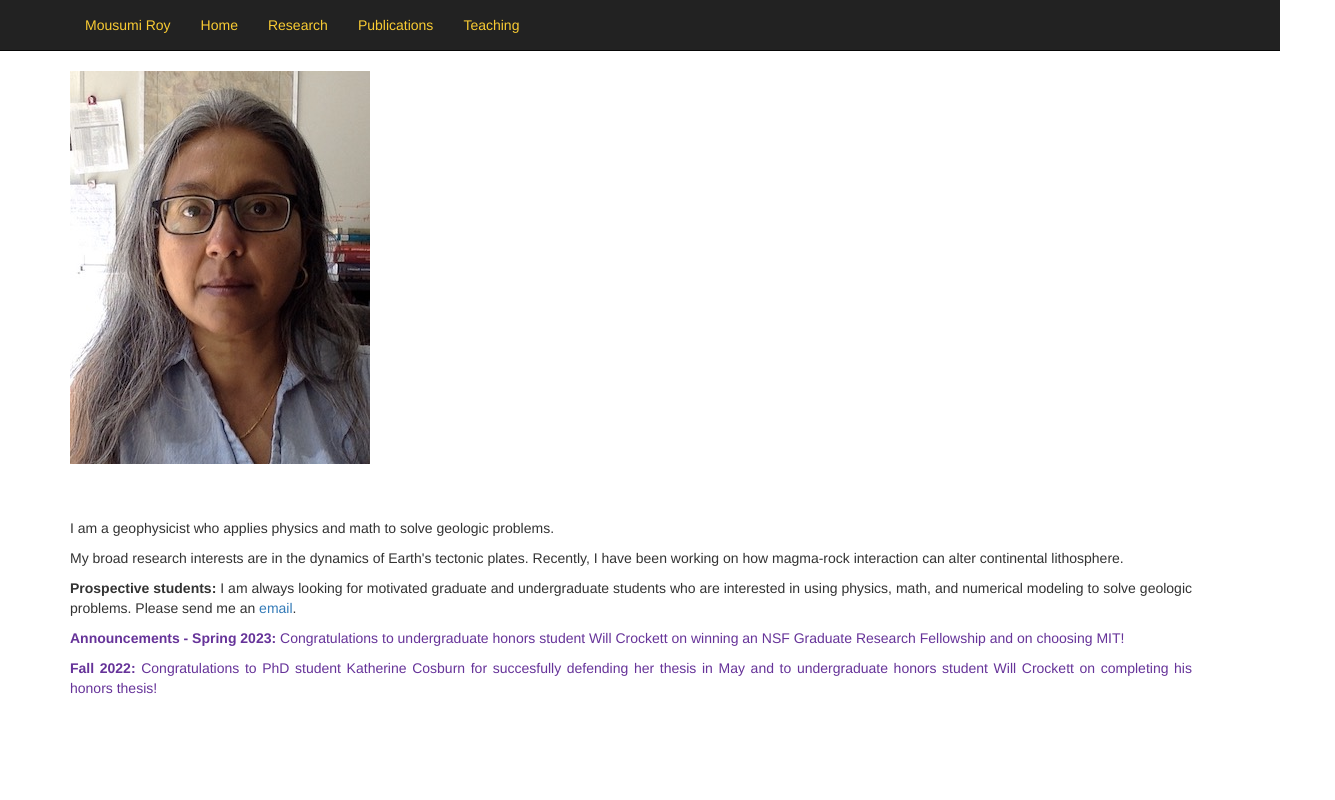
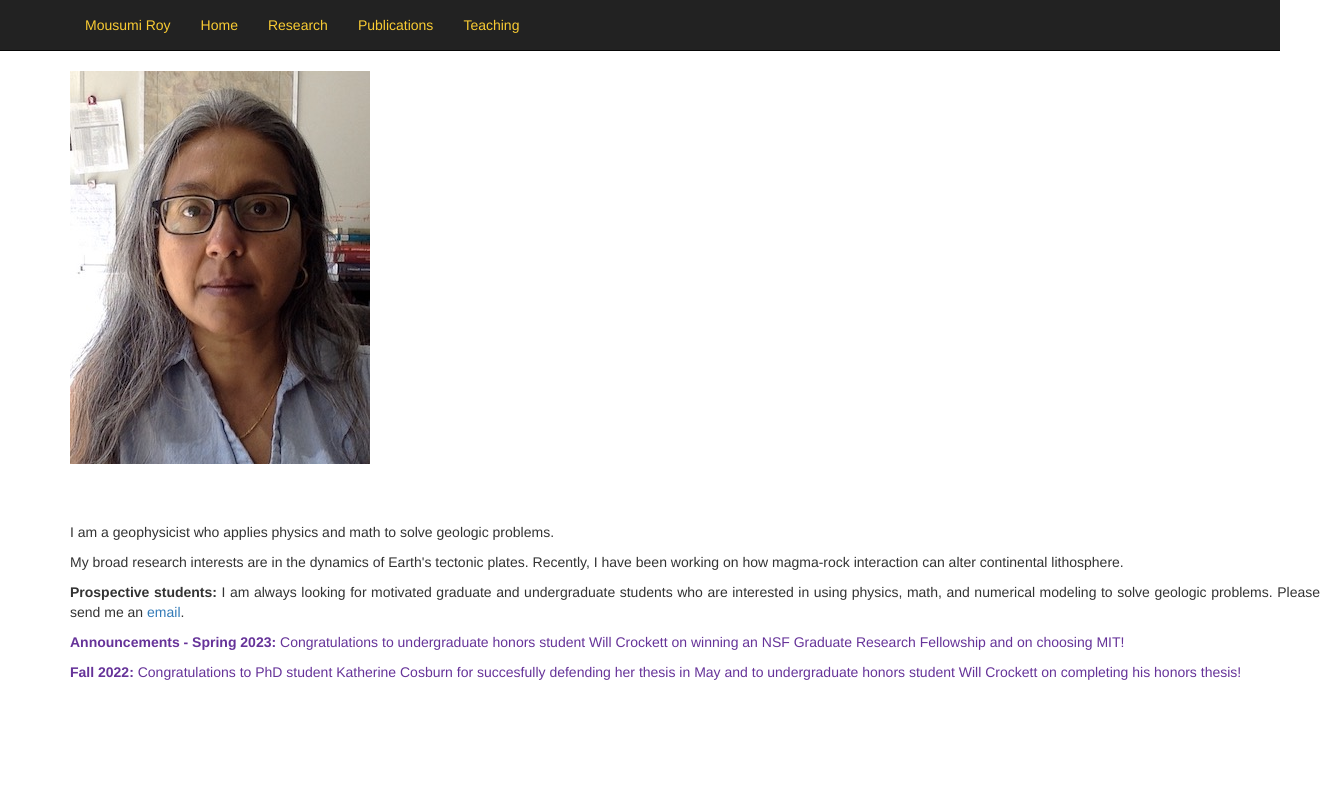
Before and after one commit to mousumiroy-unm/mousumiroy-unm.github.io, a plain HTML site: page index.html in a window 1280 px wide. Shown: the top 800 px of the page, 1335 px wide, since content can reach past the window. Drawn offline with nearby package versions, Linux system fonts and the light colour scheme.

Commit message:
Update index.html

```diff
--- a/index.html
+++ b/index.html
@@ -52,7 +52,7 @@
         <div class="row">
 
             <!-- Entries Column -->
-            <div class="col-md-8" style="height: 150vh; width: 90vw;">
+            <div class="col-md-8" style="height: 150vh; width: 100vw;">
 
                 <!-- Main Image -->
                 <img class="img-responsive" src="MRPhoto.jpg" alt=""><br>
```
